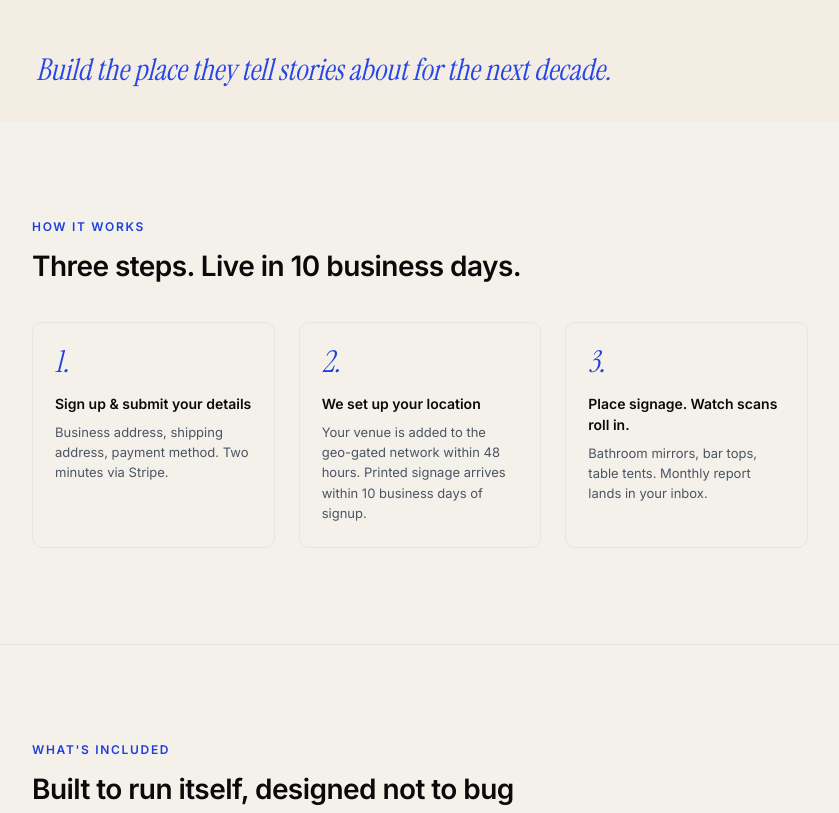
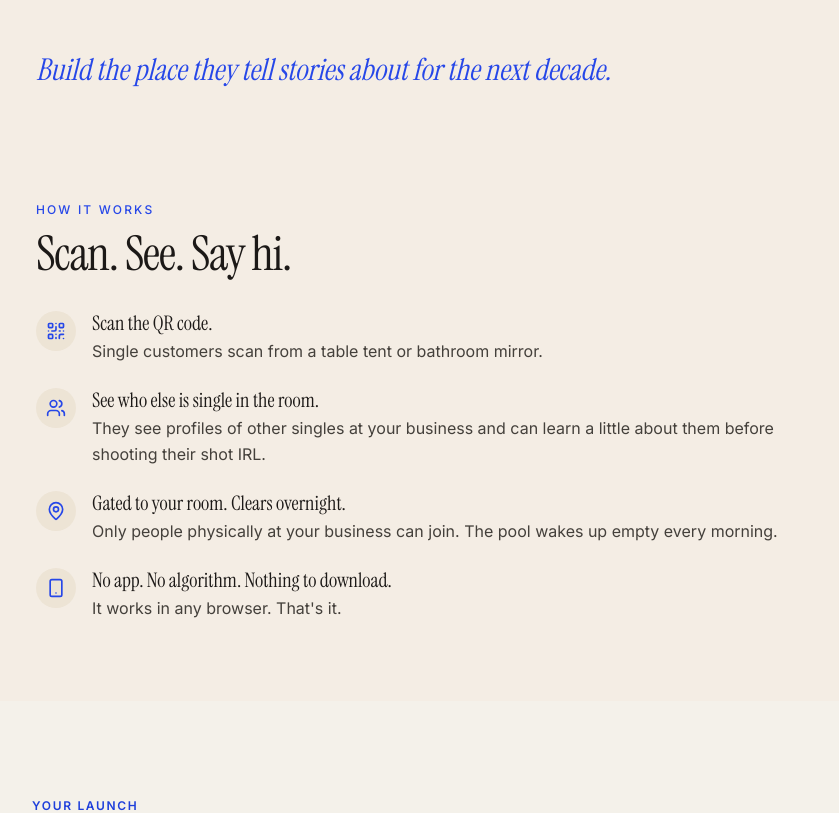
Before and after one commit to plusnonedating/plusnone, a Next.js app: page /business in a window 1280 px wide. Shown: the part 1461-2274 px from the top of the page, without its empty margins (220-1059 px from the left). Built offline with nearby package versions, Linux system fonts and the light colour scheme.

Commit message:
Reapply "Add customer-mechanic 'How it works' section on /business + /events (#25)" (#26) (#27)
This reverts commit 11a9672378b616d4a552b6a0a1c6896ed618d668.

Co-authored-by: Kate Krska <katekrska@MacBook-Pro-2.local>

```diff
--- a/src/app/events/page.tsx
+++ b/src/app/events/page.tsx
@@ -2,7 +2,14 @@ import type { Metadata } from "next";
 import Link from "next/link";
 // Brief spec'd `Instagram`; lucide-react v1.17 doesn't export that name,
 // so using AtSign — closest semantic match for the "featured on socials" row.
-import { AtSign, Heart, MapPin } from "lucide-react";
+import {
+  AtSign,
+  Heart,
+  MapPin,
+  QrCode,
+  Smartphone,
+  Users,
+} from "lucide-react";
 import CheckIcon from "@/components/partners/CheckIcon";
 import Header from "@/components/partners/Header";
 import PopupDataSection from "@/components/partners/PopupDataSection";
@@ -92,10 +99,44 @@ export default function EventsPage() {
           </div>
         </section>
 
-        {/* HOW IT WORKS */}
+        {/* HOW IT WORKS — customer mechanic explainer */}
+        <section className="bg-[#f4ede4] px-5 py-10 md:px-8 md:py-20">
+          <div className="mx-auto max-w-3xl">
+            <p className="mb-3 text-xs font-medium uppercase tracking-[0.18em] text-[#2647e8]">
+              How it works
+            </p>
+            <h2 className="mb-8 font-serif text-3xl leading-[1.02] tracking-tight text-stone-900 md:text-5xl">
+              Scan. See. Say hi.
+            </h2>
+            <div className="space-y-5 md:space-y-6">
+              <Statement
+                icon={QrCode}
+                title="Scan the QR code."
+                body="Single attendees scan from event signage."
+              />
+              <Statement
+                icon={Users}
+                title="See who else is single in the room."
+                body="They see profiles of other singles at your event and can learn a little about them before shooting their shot IRL."
+              />
+              <Statement
+                icon={MapPin}
+                title="Gated to your event. Clears when it ends."
+                body="Only people physically at your event can join. The pool disappears when your event is over."
+              />
+              <Statement
+                icon={Smartphone}
+                title="No app. No algorithm. Nothing to download."
+                body="It works in any browser. That&apos;s it."
+              />
+            </div>
+          </div>
+        </section>
+
+        {/* YOUR LAUNCH — operational onboarding timeline */}
         <div className="section">
           <div className="section-head">
-            <div className="section-eyebrow">How it works</div>
+            <div className="section-eyebrow">Your launch</div>
             <h2 className="section-h2">
               Three steps. Live the night of your event.
             </h2>
--- a/src/components/partners/PartnerSignup.tsx
+++ b/src/components/partners/PartnerSignup.tsx
@@ -1,7 +1,14 @@
 import Link from "next/link";
 // Brief spec'd `Instagram`; lucide-react v1.17 doesn't export that name,
 // so using AtSign — closest semantic match for the "featured on socials" row.
-import { AtSign, Heart, MapPin } from "lucide-react";
+import {
+  AtSign,
+  Heart,
+  MapPin,
+  QrCode,
+  Smartphone,
+  Users,
+} from "lucide-react";
 import CheckIcon from "./CheckIcon";
 import Header from "./Header";
 import DataSection from "./DataSection";
@@ -105,10 +112,44 @@ export default function PartnerSignup({
           </div>
         </section>
 
-        {/* HOW IT WORKS */}
+        {/* HOW IT WORKS — customer mechanic explainer */}
+        <section className="bg-[#f4ede4] px-5 py-10 md:px-8 md:py-20">
+          <div className="mx-auto max-w-3xl">
+            <p className="mb-3 text-xs font-medium uppercase tracking-[0.18em] text-[#2647e8]">
+              How it works
+            </p>
+            <h2 className="mb-8 font-serif text-3xl leading-[1.02] tracking-tight text-stone-900 md:text-5xl">
+              Scan. See. Say hi.
+            </h2>
+            <div className="space-y-5 md:space-y-6">
+              <Statement
+                icon={QrCode}
+                title="Scan the QR code."
+                body="Single customers scan from a table tent or bathroom mirror."
+              />
+              <Statement
+                icon={Users}
+                title="See who else is single in the room."
+                body="They see profiles of other singles at your business and can learn a little about them before shooting their shot IRL."
+              />
+              <Statement
+                icon={MapPin}
+                title="Gated to your room. Clears overnight."
+                body="Only people physically at your business can join. The pool wakes up empty every morning."
+              />
+              <Statement
+                icon={Smartphone}
+                title="No app. No algorithm. Nothing to download."
+                body="It works in any browser. That&apos;s it."
+              />
+            </div>
+          </div>
+        </section>
+
+        {/* YOUR LAUNCH — operational onboarding timeline */}
         <div className="section">
           <div className="section-head">
-            <div className="section-eyebrow">How it works</div>
+            <div className="section-eyebrow">Your launch</div>
             <h2 className="section-h2">Three steps. Live in 10 business days.</h2>
           </div>
           <div className="steps">
```
